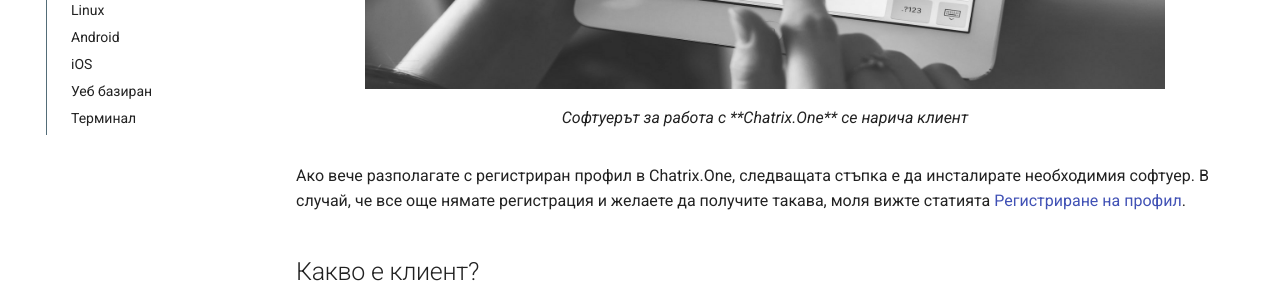
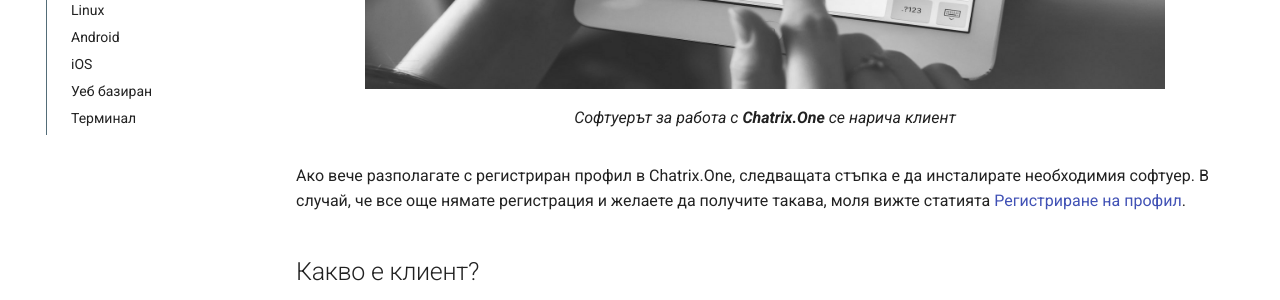
Before and after one commit to MrEddX/docs.chatrix.one, an MkDocs documentation site: the page built from docs/клиенти.md, in a window 1280 px wide and 900 px high, scrolled down 419 px. Shown: the part 152-452 px from the top of the window. Built offline with MkDocs 1.6.1 and Material for MkDocs 9.7.7, drawn with Linux system fonts in a browser that asks for light colours.

Commit message:
Fixed: Picture Caption Bold

```diff
--- a/docs/клиенти.md
+++ b/docs/клиенти.md
@@ -2,7 +2,7 @@
 
 <figure markdown>
   ![Клиенти](resources/img/clients.jpeg){ width="800" }
-  <figcaption>Софтуерът за работа с **Chatrix.One** се нарича клиент</figcaption>
+  <figcaption>Софтуерът за работа с <b>Chatrix.One</b> се нарича клиент</figcaption>
 </figure>
 
 Ако вече разполагате с регистриран профил в Chatrix.One, следващата стъпка е да инсталирате необходимия софтуер. В случай, че все още нямате регистрация и желаете да получите такава, моля вижте статията [Регистриране на профил](https://docs.chatrix.one/регистрация/).
```
